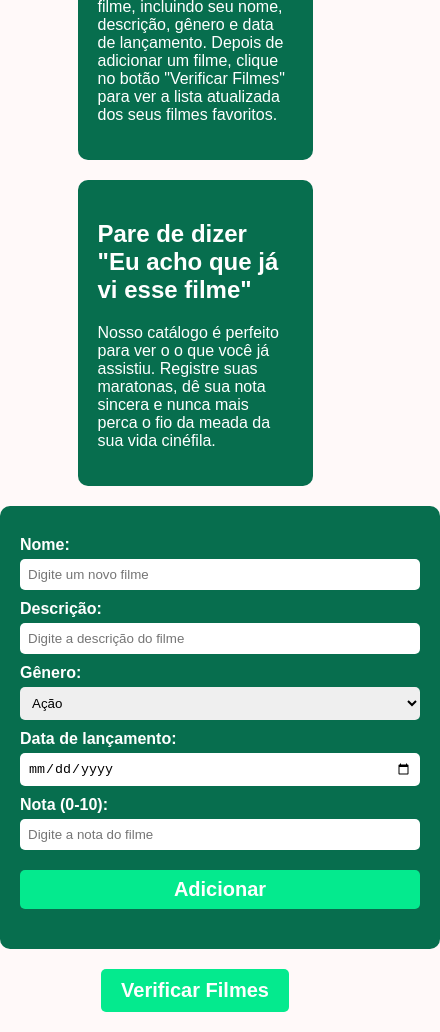
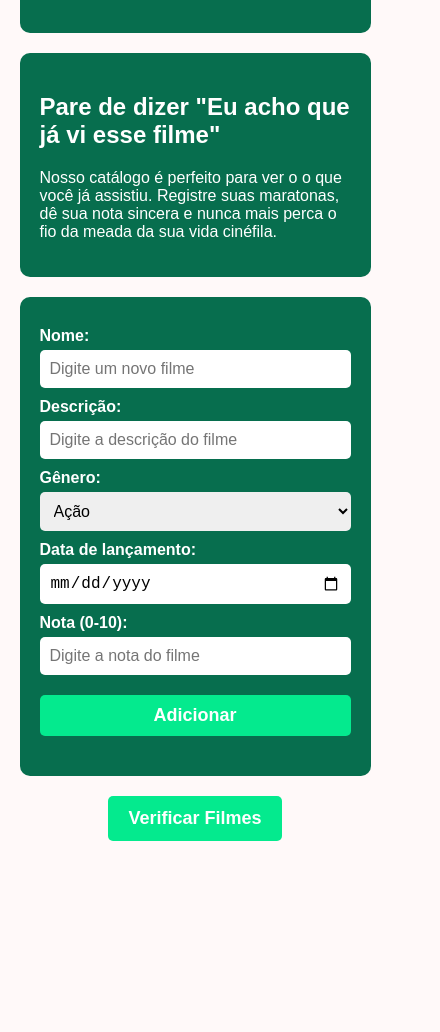
Before and after one commit to Gabriel-E-S/OrganizadorDeFilmes, a website: page public/index.html in a window 390 px wide. Shown: the part 450-1482 px from the top of the page, 440 px wide, since content can reach past the window. After the commit the page ends 1321 px from the top, so only its background shows below. Drawn offline with Linux system fonts and the light colour scheme.

Commit message:
feat: adicionando responsividade de telas no css da home

```diff
--- a/public/styles.css/styles.css
+++ b/public/styles.css/styles.css
@@ -32,27 +32,34 @@
     }
 }
 
+* {
+    box-sizing: border-box;
+}
+
 body {
     background-color: rgb(255, 249, 249);
     font-family: Arial, Helvetica, sans-serif;
-    margin: 0px;
+    margin: 0;
     text-align: center;
 }
 
 header {
     background-color: rgb(29, 66, 55);
     color: white;
-    padding: 10px 20px;
+    padding: 15px 20px;
     margin-bottom: 10px;
-    width: 50%;
+    width: 90%;
+    max-width: 800px;
     margin: 20px auto;
+    border-radius: 10px;
 
     animation: deslizarParaBaixo 0.8s ease-out forwards;
 }
 
 .introducao {
     background-color: rgb(7, 110, 78);
-    width: 50%;
+    width: 90%;
+    max-width: 800px;
     margin: 20px auto;
     padding: 20px;
     border-radius: 10px;
@@ -65,7 +72,8 @@ header {
 
 .container-formulario {
     background-color: rgb(7, 110, 78);
-    width: 400px;
+    width: 90%;
+    max-width: 400px;
     margin: auto;
     padding: 20px;
     border-radius: 10px;
@@ -88,10 +96,11 @@ label {
 }
 
 input, select, button {
-    padding: 8px;
+    padding: 10px;
     border-radius: 5px;
     border: none;
     outline: none;
+    font-size: 16px;
 }
 
 button {
@@ -109,7 +118,7 @@ button {
     color: rgb(255, 255, 255);
     font-weight: bold;
     cursor: pointer;
-    font-size: 20px;
+    font-size: 18px;
     transition: 0.3s;
 }
 
@@ -117,11 +126,12 @@ button {
     background-color: #04ea8e;
     color: white;
     border: none;
-    padding: 10px 20px;
+    padding: 12px 20px;
     border-radius: 5px;
     cursor: pointer;
     transition: background-color 0.3s ease;
-    font-size: 20px;
+    font-size: 18px;
+    margin-bottom: 30px;
 }
 
 button:hover {
```
